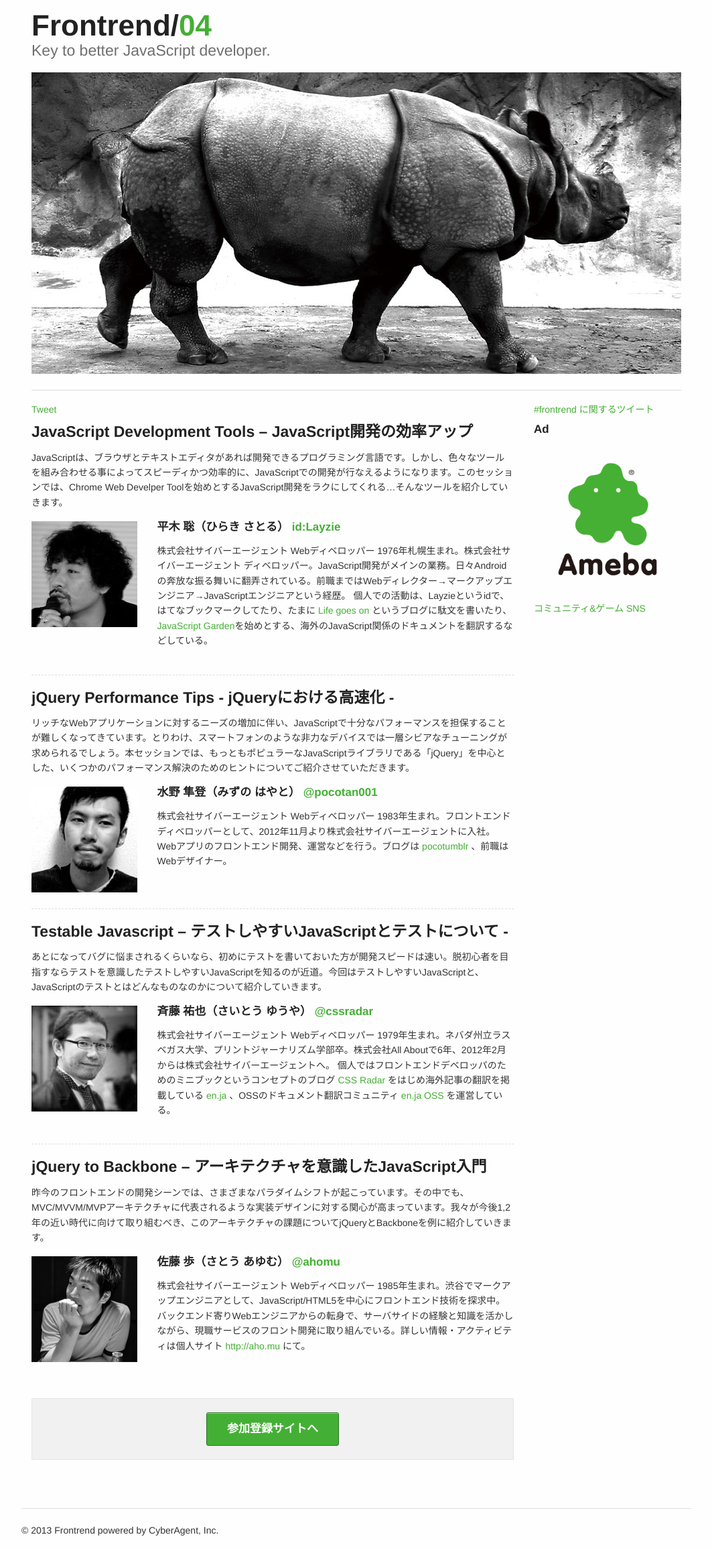
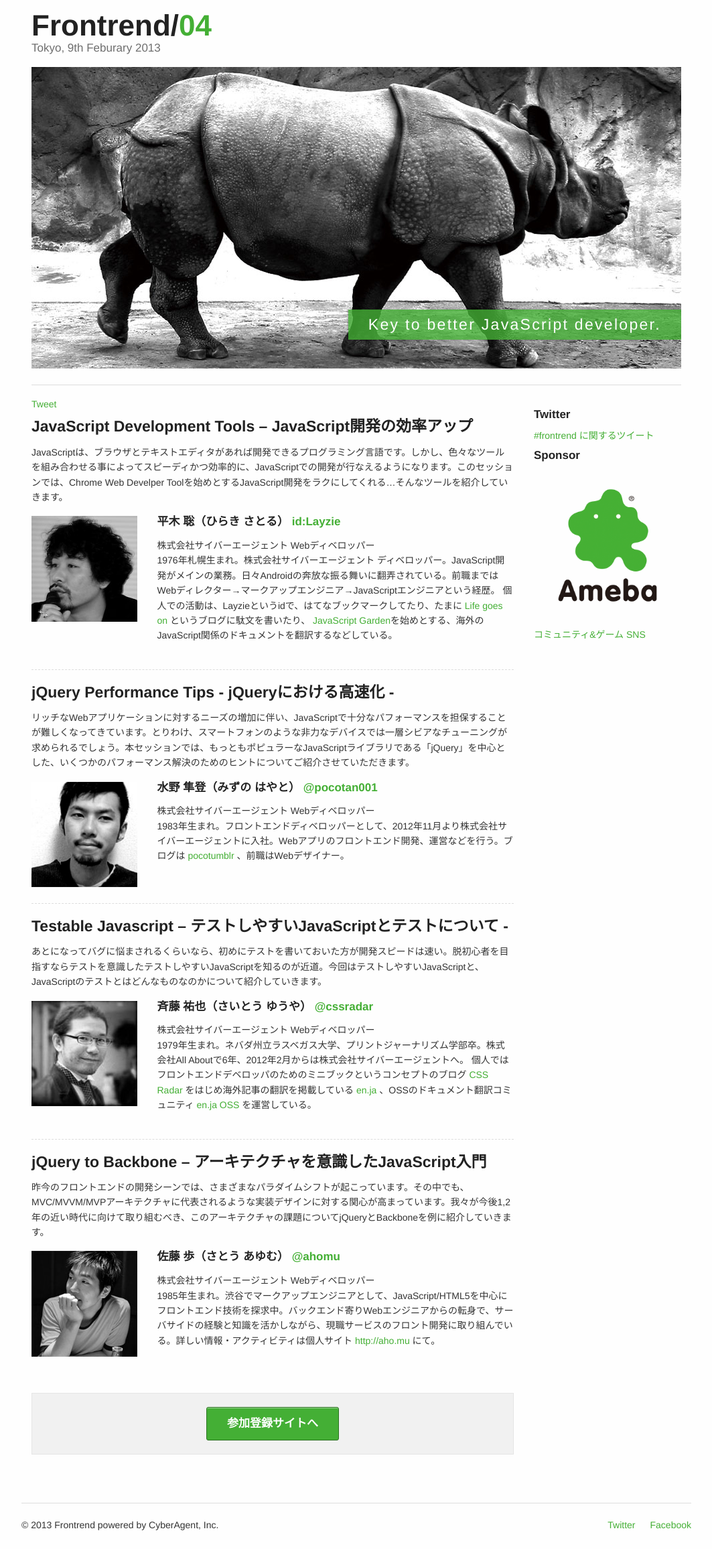
Before and after one commit to frontrend/frontrend.github.io, a Jekyll site: the page built from events/04/index.md, in a window 1280 px wide. Shown: the whole page at 67% size, without its empty margins (108-1171 px from the left). Built offline with Jekyll 4.4.1, drawn with Linux system fonts in a browser that asks for light colours; Markdown is read by kramdown in place of the engine named in the settings; comment, search, counter and statistics services are not loaded.

Commit message:
Add event03

```diff
--- a/_layouts/event.html
+++ b/_layouts/event.html
@@ -15,8 +15,11 @@
   <div class="row">
     <div class="twelve columns">
       <h1 style="margin-bottom:-15px">Frontrend/<a href="{{ page.uri }}">{{ page.vol }}</a></h1>
-      <h4 class="subheader">Key to better JavaScript developer.</h4>
-      <img src="{{ page.title-headr }}" alt="">
+      <h5 class="subheader">Tokyo, {{ page.day }}</h5>
+      <div class="showcase">
+          <h4>{{ page.tagline }}</h4>
+          <img src="{{ page.title-headr }}" alt="">
+      </div>
       <hr>
     </div>
   </div>
@@ -26,7 +29,7 @@
   <div class="row">
     <!-- Main Blog Content -->
     <div class="nine columns" role="content">
-    <a href="https://twitter.com/share" class="twitter-share-button" data-via="frontrend_ca" data-href="{{ page.uri }}" data-lang="en" data-related="frontrend_ca" data-hashtags="frontrend">Tweet</a>
+    <a href="https://twitter.com/share" class="twitter-share-button" data-via="frontrend_ca" data-url="{{ page.uri }}" data-lang="en" data-related="frontrend_ca" data-hashtags="frontrend">Tweet</a>
     <div class="fb-like" data-href="{{ page.uri }}" data-send="false" data-layout="button_count" data-width="300" data-show-faces="false"></div>
 
       <article class="event">
@@ -42,8 +45,9 @@
 
     <!-- Sidebar -->
     <aside class="three columns">
-      <a class="twitter-timeline" href="https://twitter.com/search?q=%23frontrend" data-widget-id="295907562568679425">#frontrend に関するツイート</a>
-     <h5>Ad</h5>
+      <h5>Twitter</h5>
+        <a class="twitter-timeline" href="https://twitter.com/search?q=%23frontrend" data-widget-id="295907562568679425">#frontrend に関するツイート</a>
+     <h5>Sponsor</h5>
         <a href="http://www.cyberagent.co.jp/release/index2.html">
         <img src="/images/ameba.png" alt=""><br><br>コミュニティ&amp;ゲーム SNS
         </a>
@@ -53,14 +57,25 @@
 
   <!-- End Main Content and Sidebar -->
   <!-- Footer -->
-
   <footer class="row">
     <div class="twelve columns">
-      <hr>
-      <p>&copy; 2013 Frontrend powered by CyberAgent, Inc.</p>
+      <hr />
+      <div class="row">
+        <div class="six columns">
+                <p>&copy; 2013 Frontrend powered by CyberAgent, Inc.</p>
+        </div>
+        <div class="six columns">
+          <ul class="inline-list right">
+            <li><a href="https://twitter.com/frontrend_ca">Twitter</a></li>
+            <li><a href="https://www.facebook.com/frontrend.ca">Facebook</a></li>
+          </ul>
+        </div>
+      </div>
     </div>
   </footer>
+
  </div>
+
   <!-- End Footer -->
   <!-- Application Javascript, safe to override -->
   <!--script src="javascripts/foundation/app.js"></script-->
--- a/events/04/index.md
+++ b/events/04/index.md
@@ -2,10 +2,12 @@
 layout: event
 category: event
 date: 2013-02-09
+day: 9th Feburary 2013
 title: Frontrend Vol.4 powered by CyberAgent, Inc.
 title-headr: /images/hd_04.jpg
 description: サイバーエージェントが主催するフロントエンド系技術セミナーです。HTML5/CSS3やJavaScriptのトレンドやノウハウ等を惜しみなくお伝えします。
 vol: '04'
+tagline: Key to better JavaScript developer.
 uri: http://frontrend.github.com/events/04/
 atnd: http://atnd.org/events/35720
 ---
@@ -20,7 +22,7 @@
     </div>
     <div class="nine columns">
         <h5>平木 聡（ひらき さとる） <a href="http://layzie.hatenablog.com/about">id:Layzie</a></h5>
-        <p>株式会社サイバーエージェント Webディベロッパー
+        <p>株式会社サイバーエージェント Webディベロッパー<br>
     1976年札幌生まれ。株式会社サイバーエージェント ディベロッパー。JavaScript開発がメインの業務。日々Androidの奔放な振る舞いに翻弄されている。前職まではWebディレクター→マークアップエンジニア→JavaScriptエンジニアという経歴。
     個人での活動は、Layzieというidで、はてなブックマークしてたり、たまに <a href="http://layzie.hatenablog.com/">Life goes on</a> というブログに駄文を書いたり、 <a href="http://bonsaiden.github.com/JavaScript-Garden/ja/">JavaScript Garden</a>を始めとする、海外のJavaScript関係のドキュメントを翻訳するなどしている。</p>
     </div>
@@ -38,7 +40,7 @@
     </div>
     <div class="nine columns">
         <h5>水野 隼登（みずの はやと） <a href="https://twitter.com/pocotan001">@pocotan001</a></h5>
-        <p>株式会社サイバーエージェント Webディベロッパー
+        <p>株式会社サイバーエージェント Webディベロッパー<br>
 1983年生まれ。フロントエンドディベロッパーとして、2012年11月より株式会社サイバーエージェントに入社。Webアプリのフロントエンド開発、運営などを行う。ブログは <a href="http://pocotumblr.tumblr.com/">pocotumblr</a> 、前職はWebデザイナー。</p>
     </div>
 </div>
@@ -54,7 +56,7 @@
     </div>
     <div class="nine columns">
         <h5>斉藤 祐也（さいとう ゆうや） <a href="https://twitter.com/cssradar">@cssradar</a></h5>
-        <p>株式会社サイバーエージェント Webディベロッパー
+        <p>株式会社サイバーエージェント Webディベロッパー<br>
 1979年生まれ。ネバダ州立ラスベガス大学、プリントジャーナリズム学部卒。株式会社All Aboutで6年、2012年2月からは株式会社サイバーエージェントへ。
 
 個人ではフロントエンドデベロッパのためのミニブックというコンセプトのブログ <a href="http://css.studiomohawk.com/">CSS Radar</a>  をはじめ海外記事の翻訳を掲載している <a href="http://enja.studiomohawk.com/">en.ja</a> 、OSSのドキュメント翻訳コミュニティ <a href="https://github.com/enja-oss">en.ja OSS</a> を運営している。</p>
@@ -73,7 +75,7 @@
     </div>
     <div class="nine columns">
         <h5>佐藤 歩（さとう あゆむ） <a href="https://twitter.com/ahomu">@ahomu</a></h5>
-        <p>株式会社サイバーエージェント Webディベロッパー
+        <p>株式会社サイバーエージェント Webディベロッパー<br>
 1985年生まれ。渋谷でマークアップエンジニアとして、JavaScript/HTML5を中心にフロントエンド技術を探求中。バックエンド寄りWebエンジニアからの転身で、サーバサイドの経験と知識を活かしながら、現職サービスのフロント開発に取り組んでいる。詳しい情報・アクティビティは個人サイト <a href="http://aho.mu/">http://aho.mu</a> にて。</p>
     </div>
 </div>
```
Also changed, not shown: events/03/index.md (added, +84 -0 lines), sass/app.scss (+17 -1 lines), images/speakers/ishimoto.jpeg (deleted), images/speakers/ishimoto.jpg (added), images/speakers/saito.jpg, images/speakers/tani.jpeg (deleted), images/speakers/tani.jpg (added), stylesheets/app.css, 10 other files.
